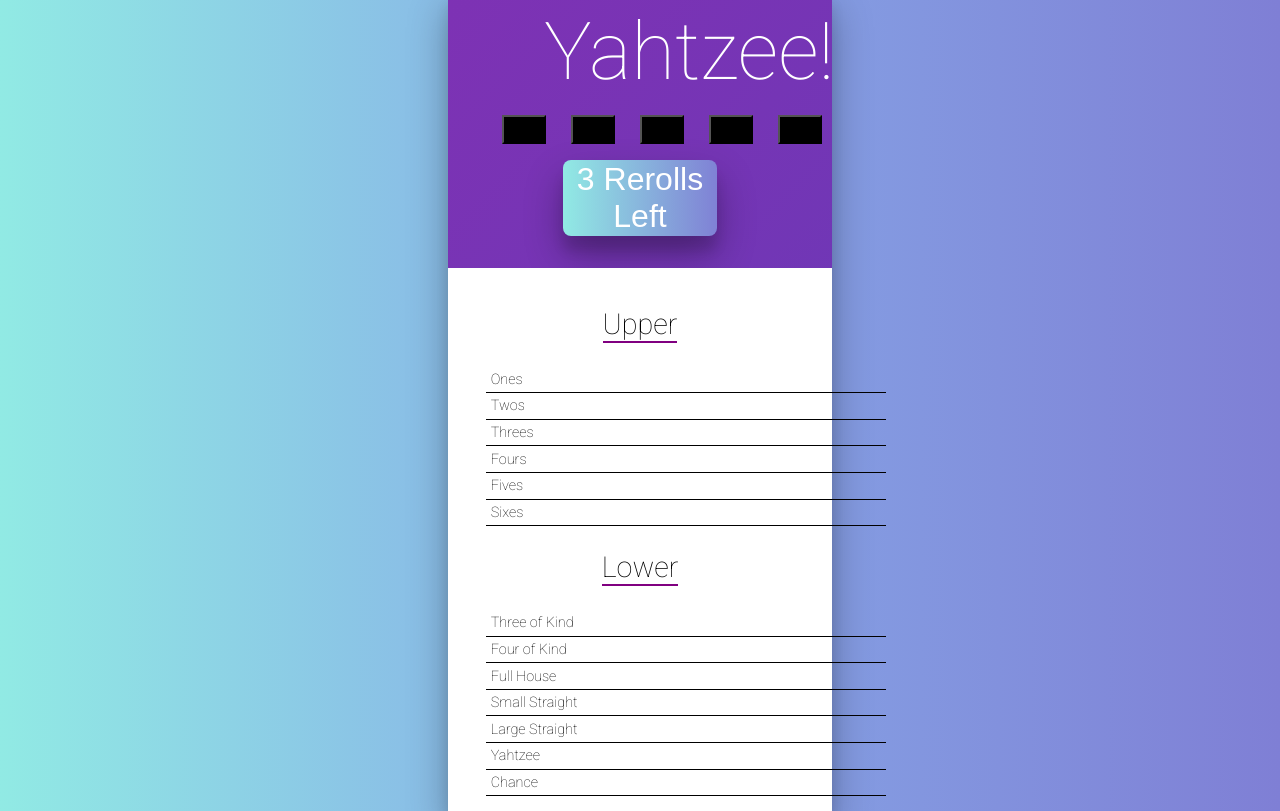
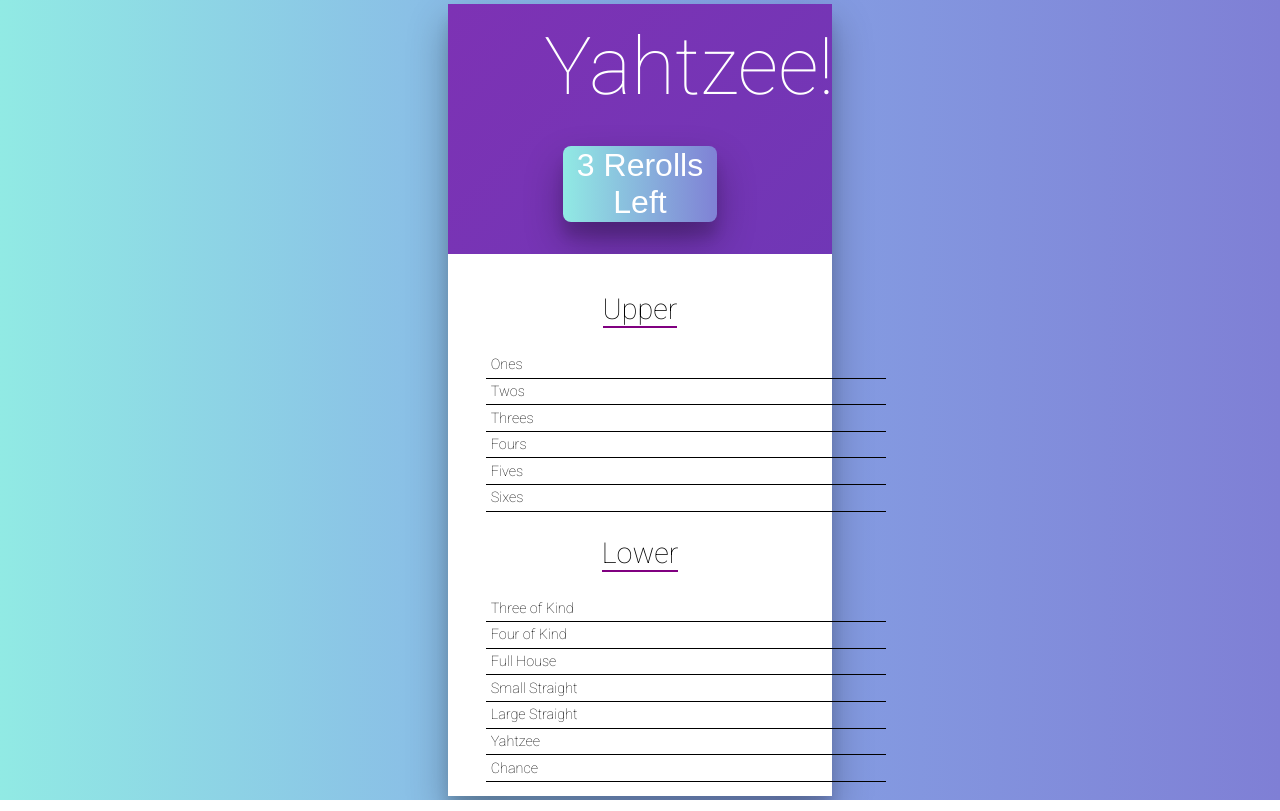
Before and after one commit to ehsansh/react-bootcamp, a React (Create React App) app: page / in a window 1280 px wide. Built offline with nearby package versions, Linux system fonts and the light colour scheme.

Commit message:
add dice icons

```diff
--- a/package.json
+++ b/package.json
@@ -3,6 +3,11 @@
   "version": "0.1.0",
   "private": true,
   "dependencies": {
+    "@fortawesome/fontawesome": "^1.1.8",
+    "@fortawesome/fontawesome-free-solid": "^5.0.13",
+    "@fortawesome/fontawesome-svg-core": "^6.1.1",
+    "@fortawesome/free-solid-svg-icons": "^6.1.1",
+    "@fortawesome/react-fontawesome": "^0.1.18",
     "@testing-library/jest-dom": "^5.16.4",
     "@testing-library/react": "^13.2.0",
     "@testing-library/user-event": "^13.5.0",
--- a/src/Dice.js
+++ b/src/Dice.js
@@ -6,15 +6,16 @@ class Dice extends Component {
     render() {
         return (
             <div className='Dice'>
-                {this.props.dice.map((d, idx) => (
+                {this.props.dice.map((d, idx) => {
+                    return (
                         <Die
                             handleClick={this.props.handleClick}
                             val={d}
                             locked={this.props.locked[idx]}
                             idx={idx}
-                        key={idx}
                         />
-                ))}
+                    );
+                })}
             </div>
         );
     }
--- a/src/Die.js
+++ b/src/Die.js
@@ -1,7 +1,27 @@
 import React, { Component } from 'react';
 import './Die.css';
 
+import { FontAwesomeIcon } from '@fortawesome/react-fontawesome';
+import {
+    faDiceOne,
+    faDiceTwo,
+    faDiceThree,
+    faDiceFour,
+    faDiceFive,
+    faDiceSix,
+} from '@fortawesome/fontawesome-free-solid';
+
 class Die extends Component {
+    static defaultProps = {
+        icons: [
+            faDiceOne,
+            faDiceTwo,
+            faDiceThree,
+            faDiceFour,
+            faDiceFive,
+            faDiceSix,
+        ],
+    };
     constructor(props) {
         super(props);
         this.handleClick = this.handleClick.bind(this);
@@ -11,15 +31,16 @@ class Die extends Component {
     }
     render() {
         return (
-            <button
-                className={'Die'}
+            <FontAwesomeIcon
                 style={{
                     backgroundColor: this.props.locked ? 'grey' : 'black',
                 }}
                 onClick={this.handleClick}
-            >
-                {this.props.val}
-            </button>
+                icon={this.props.icons[this.props.val - 1]}
+                className={'Die'}
+                size='5x'
+                color='white'
+            />
         );
     }
 }
```
Also changed, not shown: 1 other file (tests, documents, lock files or other folders). Lines whose indentation alone changed are shown as unchanged.
